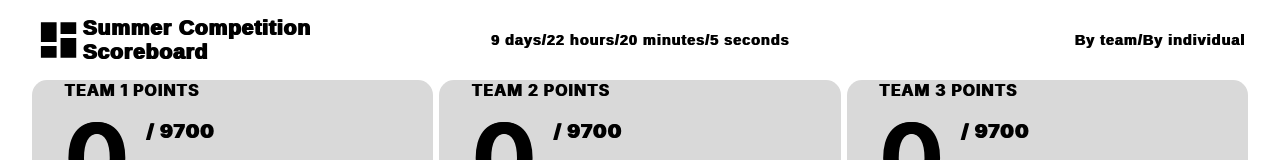
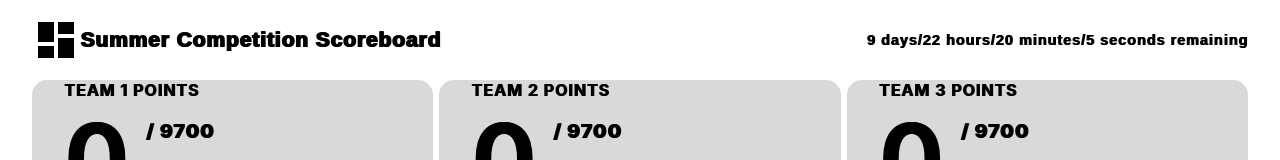
Before and after one commit to anthony-gatti/summer-competition-dashboard, a React (Create React App) app: page / in a window 1280 px wide. Shown: the top 160 px of the page. Built offline with nearby package versions, Linux system fonts and the light colour scheme; no server answers.

Commit message:
Reformatted header

```diff
--- a/src/components/Countdown.tsx
+++ b/src/components/Countdown.tsx
@@ -44,7 +44,7 @@ const Countdown: React.FC<CountdownProps> = ({ targetDate }) => {
     timerComponents.push(
       <span key={interval}>
         {(timeLeft as any)[interval]} {interval}
-        {index < array.length - 1 ? "/" : ""}
+        {index < array.length - 1 ? "/" : " remaining"}
       </span>
     );
   });
--- a/src/components/Header.css
+++ b/src/components/Header.css
@@ -18,7 +18,7 @@
     text-shadow: 1px 0 #000000;
     letter-spacing:1px;
     font-weight:bold;
-    width: 33%;
+    width: 50%;
     justify-content: start;
     align-items: center;
 }
@@ -30,19 +30,7 @@
     text-shadow: 1px 0 #000000;
     letter-spacing:1px;
     font-weight:bold;
-    width: 33%;
-    justify-content: center;
-    align-items: center;
-}
-
-.header-item3 {
-    display: flex;
-    font-size: 0.9rem;
-    color:#000000;
-    text-shadow: 1px 0 #000000;
-    letter-spacing:1px;
-    font-weight:bold;
-    width: 33%;
+    width: 50%;
     justify-content: end;
     align-items: center;
 }
--- a/src/components/Header.tsx
+++ b/src/components/Header.tsx
@@ -13,7 +13,6 @@ export default function Header() {
                 </span>
             </div>
             <Countdown targetDate="2024-08-02T17:30:00" />
-            <div className='header-item3'>By team/By individual</div>
         </div>
     );
 }
```
